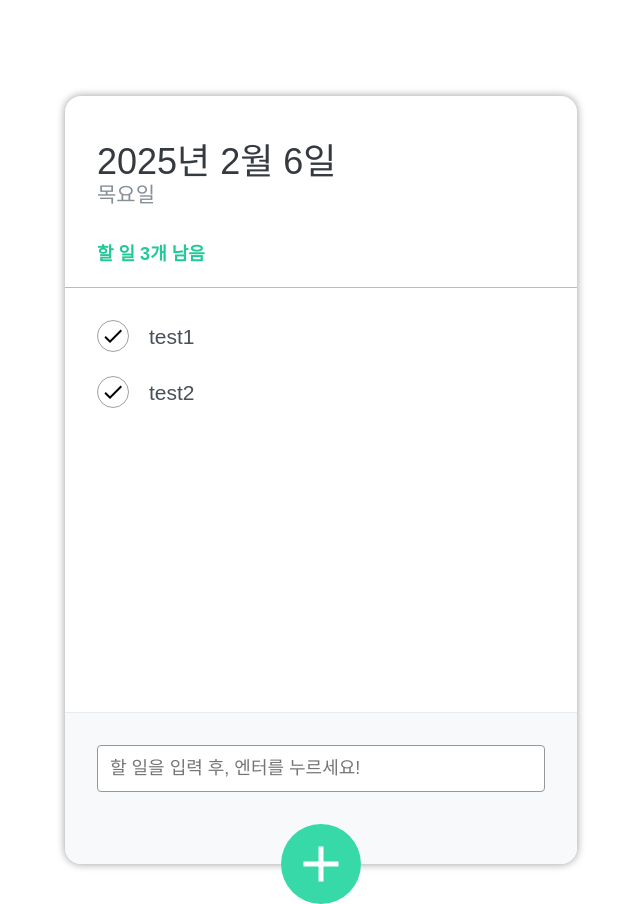
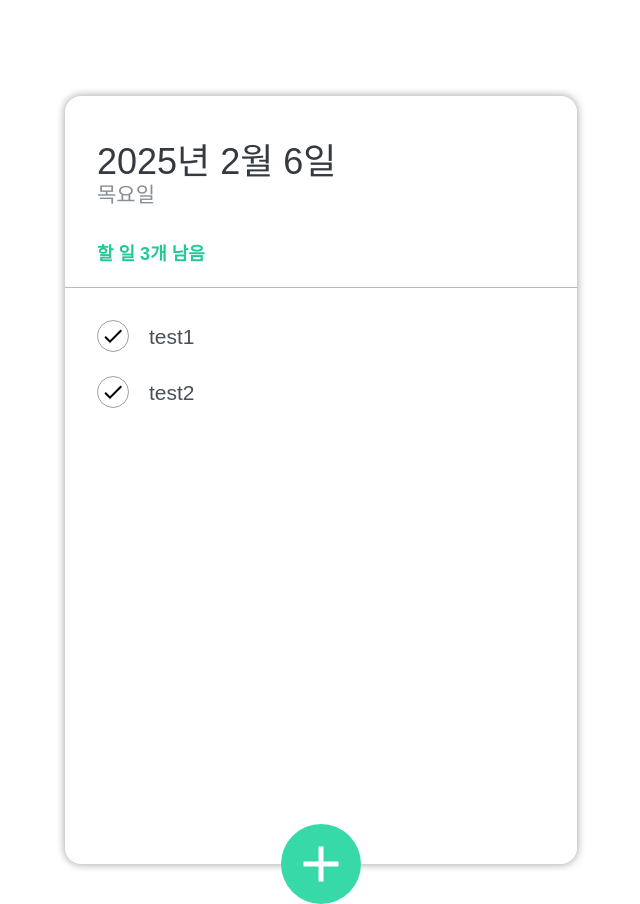
Before and after one commit to Kanggwanju/react-study202508, a React (Vite) app: page / in a window 1280 px wide. Shown: the whole page, without its empty margins (319-959 px from the left). Built offline with nearby package versions, Linux system fonts and the light colour scheme.

Commit message:
실습문제 2-4. Todolist 입력 폼 동적 스타일 및 조건부 렌더링 추가

```diff
--- a/src/components/Todos/TodoInput.jsx
+++ b/src/components/Todos/TodoInput.jsx
@@ -32,7 +32,12 @@ const TodoInput = ({ onAdd }) => {
   return (
     <>
       <div className={wrapper}>
-        <form className={insertForm} onSubmit={submitHandler}>
+        <form className={insertForm}
+              onSubmit={submitHandler}
+              style={{
+                display: isClicked === false ? 'none' : 'flex'
+              }}
+        >
           <input
             type='text'
             placeholder='할 일을 입력 후, 엔터를 누르세요!'
@@ -43,7 +48,7 @@ const TodoInput = ({ onAdd }) => {
       </div>
       <button
         // 동적 클래스 조작
-        className={`${insertBtn} ${isClicked === true ? openStyle : ''}`}
+        className={`${insertBtn} ${isClicked === false ? '' : openStyle}`}
         onClick={clickHandler}
       >
         <MdAdd />
```
